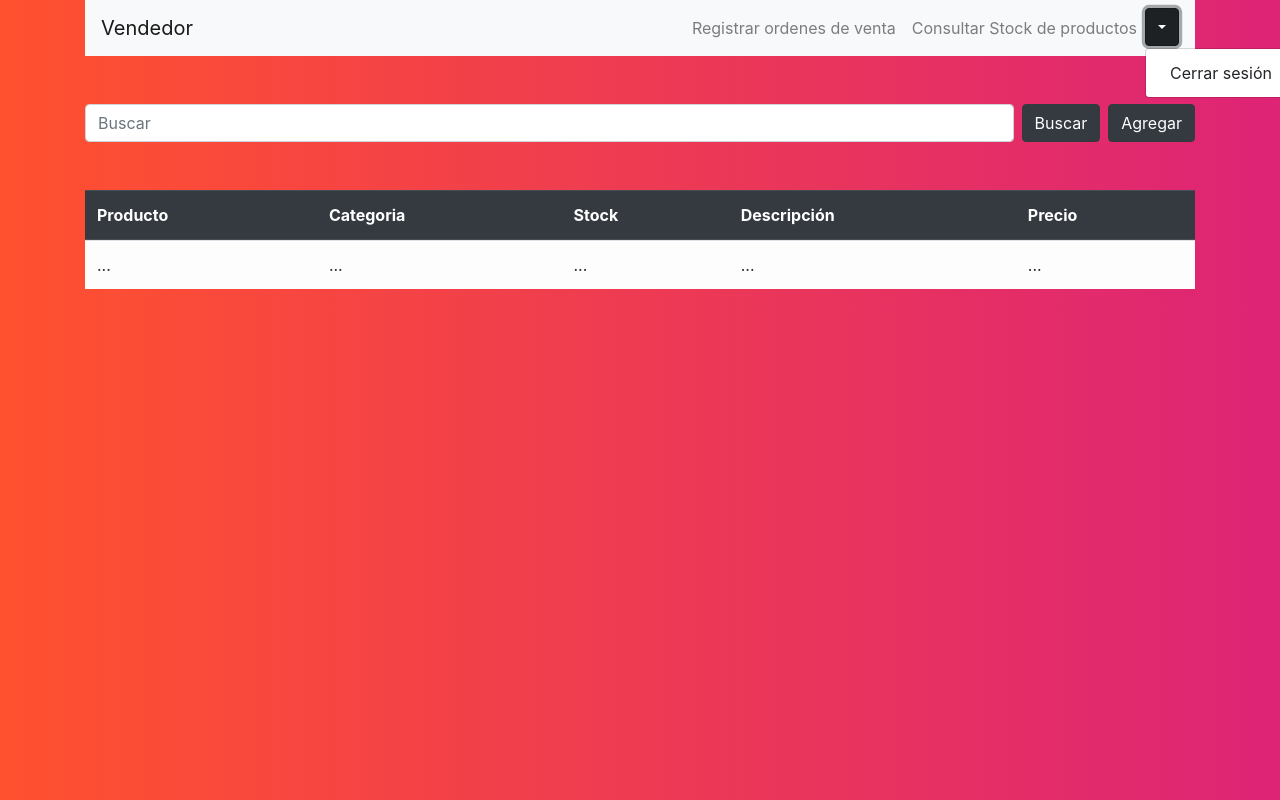
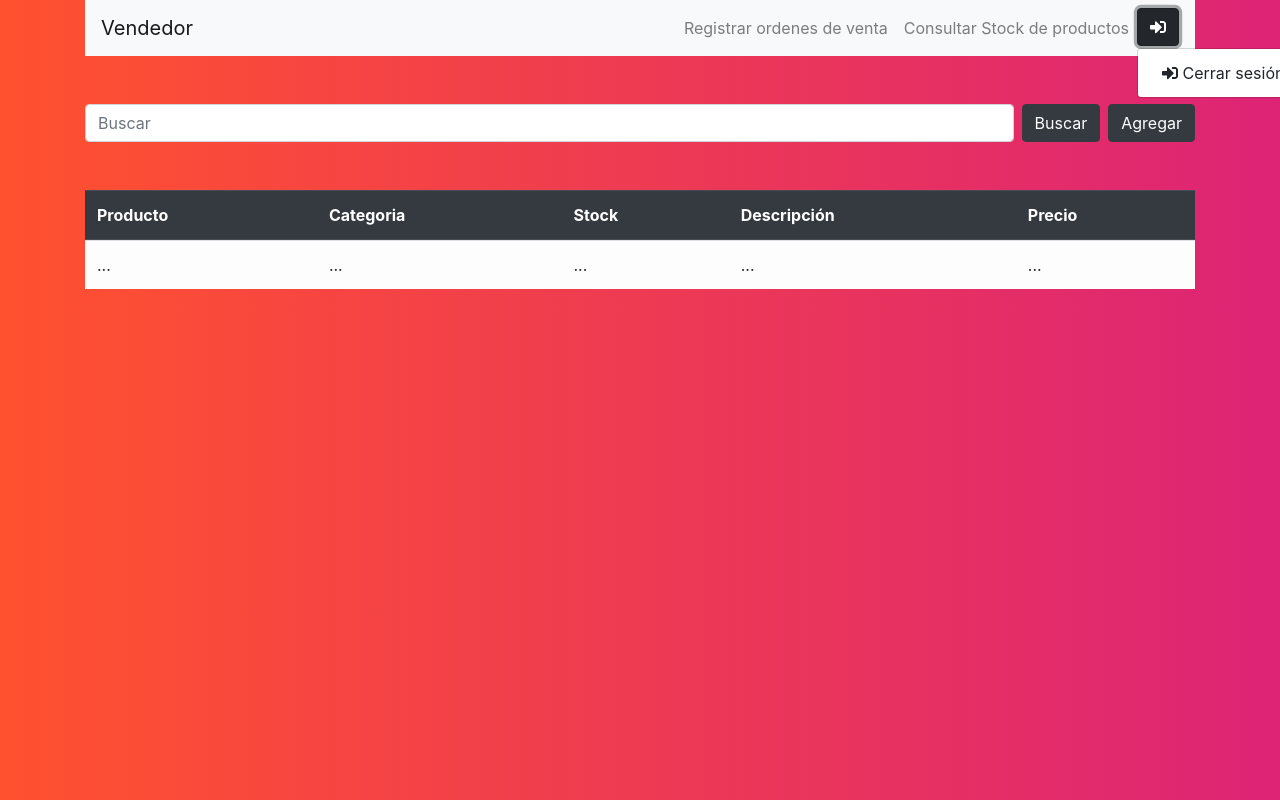
Before and after one commit to Norman-Arredondo/-Inventory-System, a plain HTML site: page html/ventas/consultar.html in a window 1280 px wide. Both pictures are taken after a click on the button 1162 px from the left and 27 px from the top of the page. Shown: the top 800 px of the page. Drawn offline with nearby package versions, Linux system fonts and the light colour scheme; files that its build step writes are made by us from their sources.

Commit message:
Agregando librería para icono de cerrar sesión, botón de cerrar sesión con ícono y comentando código en todas las hojas de ventas

```diff
--- a/html/ventas/consultar.html
+++ b/html/ventas/consultar.html
@@ -8,6 +8,11 @@
 
   <!-- Bootstrap CSS -->
   <link rel="stylesheet" href="https://stackpath.bootstrapcdn.com/bootstrap/4.4.1/css/bootstrap.min.css" integrity="sha384-Vkoo8x4CGsO3+Hhxv8T/Q5PaXtkKtu6ug5TOeNV6gBiFeWPGFN9MuhOf23Q9Ifjh" crossorigin="anonymous">
+
+  <!-- Los iconos tipo Solid de Fontawesome-->
+  <link rel="stylesheet" href="https://use.fontawesome.com/releases/v5.0.8/css/solid.css">
+  <script src="https://use.fontawesome.com/releases/v5.0.7/js/all.js"></script>
+
   <!-- Nuestro css-->
   <link rel="stylesheet" href="../../css/ventas.css">
   <link rel="stylesheet" href="./css/responsive.css">
@@ -37,14 +42,14 @@
             <li class="nav-item">
               <a class="nav-link" href="#">Consultar Stock de productos</a>
             </li>
+            <!--Boton de Cerrar sesión-->
             <li>
               <div class="dropdown">
-                <button type="button" class="btn btn-dark dropdown-toggle" data-toggle="dropdown" aria-haspopup="true" aria-expanded="false"></button>
+                <button type="submit" class="btn btn-dark dropdown" data-toggle="dropdown" aria-haspopup="true" aria-expanded="false"><i class="fas fa-sign-in-alt"></i></button>
                 <div class="dropdown-menu">
-                  <a class="dropdown-item" href="#">Cerrar sesión</a>
+                  <a class="dropdown-item" href="#"><i class="fas fa-sign-in-alt"></i> Cerrar sesión</a>
                 </div>
               </div>
-
             </li>
           </ul>
         </div>
@@ -70,7 +75,7 @@
             <!--form-control, bootstrap-->
           </div>
           <button type="submit" class="btn btn-dark">Buscar</button>
-          <button type="button" class="btn btn-dark ml-2"onclick="location.href='registrar.html'">Agregar</button>
+          <button type="button" class="btn btn-dark ml-2" onclick="location.href='registrar.html'">Agregar</button>
         </div>
       </form>
 
```
Also changed, not shown: html/ventas/index.html (+8 -3 lines), html/ventas/registrar.html (+8 -3 lines). Lines whose indentation alone changed are shown as unchanged.
